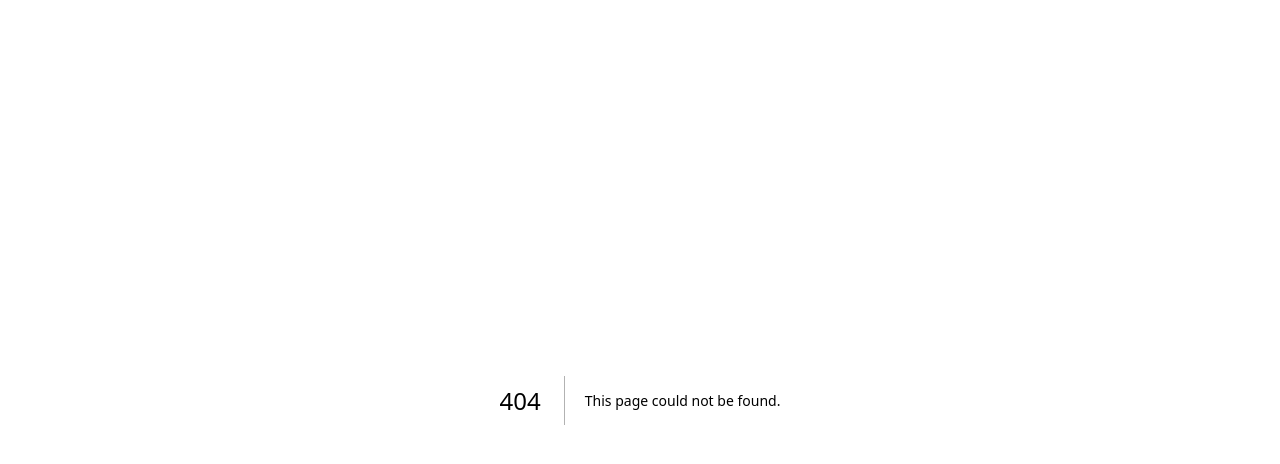
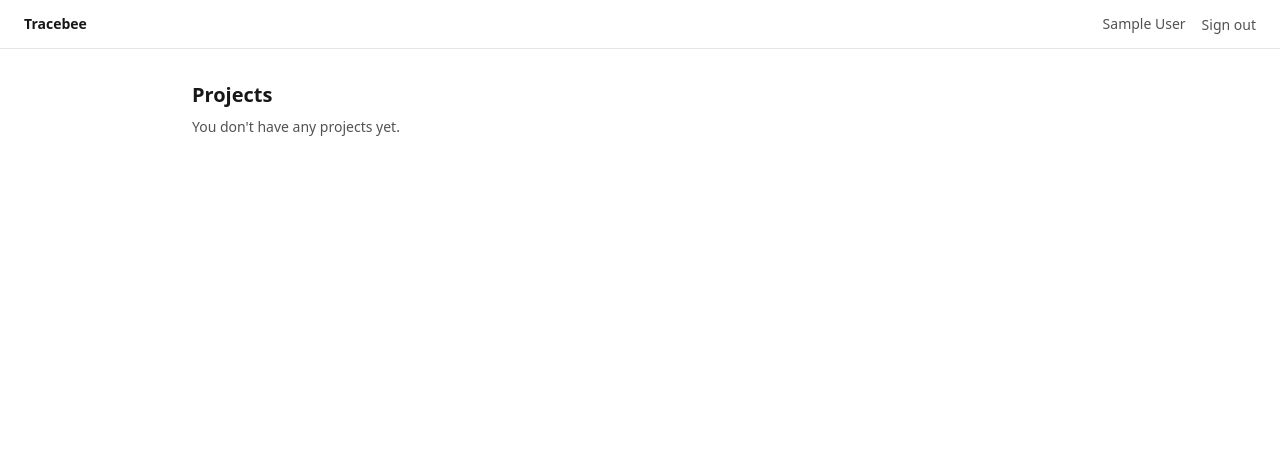
Before and after one commit to psimanta/tracebee, a Next.js app in the folder apps/web/: page /dashboard in a window 1280 px wide. Before the commit this address had no page. Shown: the top 464 px of the page. Built offline with nearby package versions, Linux system fonts and the light colour scheme; no server answers; sample sign-in values are in the browser's storage.

Commit message:
feat(auth): add dashboard route group and sign out

```diff
--- /dev/null
+++ b/apps/web/src/app/(dashboard)/dashboard/page.tsx
@@ -0,0 +1,10 @@
+export default function DashboardPage() {
+  return (
+    <div className="mx-auto max-w-4xl">
+      <h1 className="text-xl font-semibold">Projects</h1>
+      <p className="mt-2 text-sm text-neutral-600">
+        You don&apos;t have any projects yet.
+      </p>
+    </div>
+  );
+}
--- /dev/null
+++ b/apps/web/src/app/(dashboard)/layout.tsx
@@ -0,0 +1,38 @@
+import { redirect } from "next/navigation";
+import { auth, signOut } from "@/auth";
+
+export default async function DashboardLayout({
+  children,
+}: {
+  children: React.ReactNode;
+}) {
+  const session = await auth();
+  if (!session) redirect("/");
+
+  return (
+    <div className="flex min-h-screen flex-col">
+      <header className="flex items-center justify-between border-b border-neutral-200 px-6 py-3">
+        <span className="text-sm font-semibold">Tracebee</span>
+        <div className="flex items-center gap-4">
+          <span className="text-sm text-neutral-600">
+            {session.user.name ?? "Account"}
+          </span>
+          <form
+            action={async () => {
+              "use server";
+              await signOut({ redirectTo: "/" });
+            }}
+          >
+            <button
+              type="submit"
+              className="text-sm text-neutral-600 hover:text-neutral-900"
+            >
+              Sign out
+            </button>
+          </form>
+        </div>
+      </header>
+      <main className="flex-1 px-6 py-8">{children}</main>
+    </div>
+  );
+}
--- a/apps/web/src/app/page.tsx
+++ b/apps/web/src/app/page.tsx
@@ -1,10 +1,31 @@
-export default function Home() {
+import { redirect } from "next/navigation";
+import { auth, signIn } from "@/auth";
+
+export default async function Home() {
+  const session = await auth();
+  if (session) redirect("/dashboard");
+
   return (
     <main className="mx-auto max-w-2xl px-6 py-16">
       <h1 className="text-2xl font-semibold">Tracebee</h1>
       <p className="mt-2 text-sm text-neutral-600">
         Open-source observability for LLM agents.
       </p>
+
+      <form
+        action={async () => {
+          "use server";
+          await signIn("github", { redirectTo: "/dashboard" });
+        }}
+        className="mt-6"
+      >
+        <button
+          type="submit"
+          className="rounded-md bg-neutral-900 px-4 py-2 text-sm font-medium text-white hover:bg-neutral-800"
+        >
+          Sign in with GitHub
+        </button>
+      </form>
     </main>
   );
 }
--- a/apps/web/src/auth.ts
+++ b/apps/web/src/auth.ts
@@ -18,6 +18,7 @@ export const { handlers, signIn, signOut, auth } = NextAuth({
   }),
   providers: [
     GitHub({
+      allowDangerousEmailAccountLinking: true,
       profile(profile) {
         return {
           id: crypto.randomUUID(),
```
Also changed, not shown: 3 other files (tests, documents, lock files or other folders).
